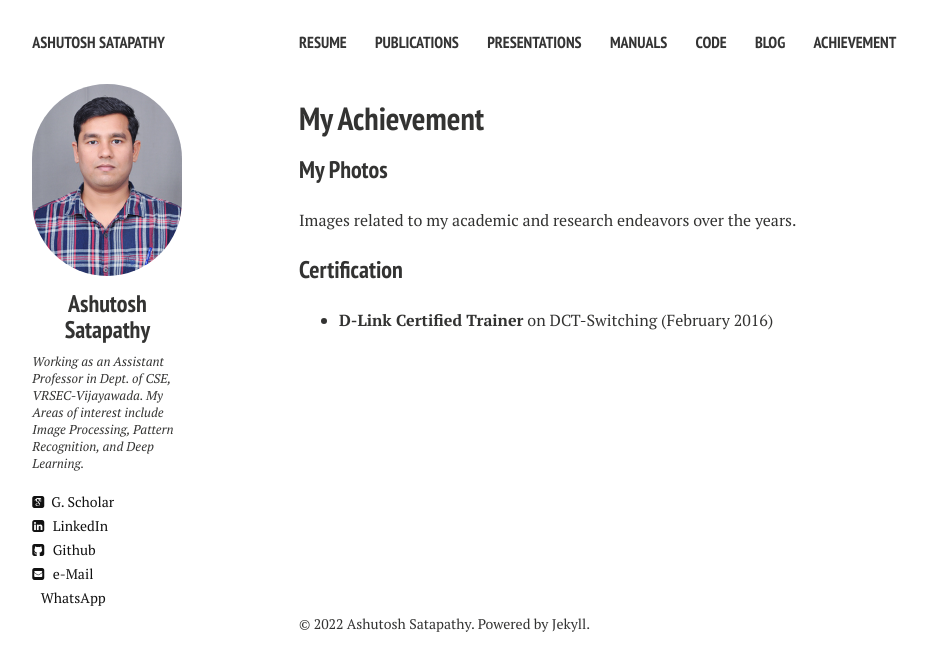
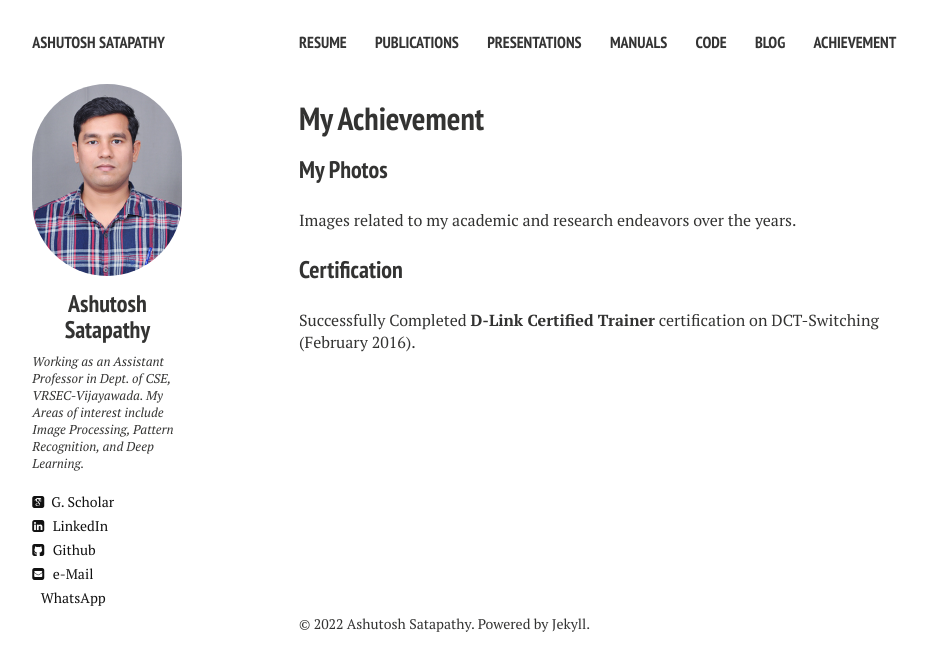
Before and after one commit to ashutoshsatapathy1990/ashutoshsatapathy1990.github.io, a Jekyll site: the page built from achievement.md, in a window 1280 px wide. Shown: the top 671 px of the page, without its empty margins (21-948 px from the left). Built offline with Jekyll 4.4.1, drawn with Linux system fonts in a browser that asks for light colours; nearby versions of some CDN libraries.

Commit message:
Update achievement.md

```diff
--- a/achievement.md
+++ b/achievement.md
@@ -13,4 +13,4 @@ Images related to my academic and research endeavors over the years.
 
 ### Certification
 
- * **D-Link Certified Trainer** on DCT-Switching (February 2016)
+Successfully Completed **D-Link Certified Trainer** certification on DCT-Switching (February 2016).
```
